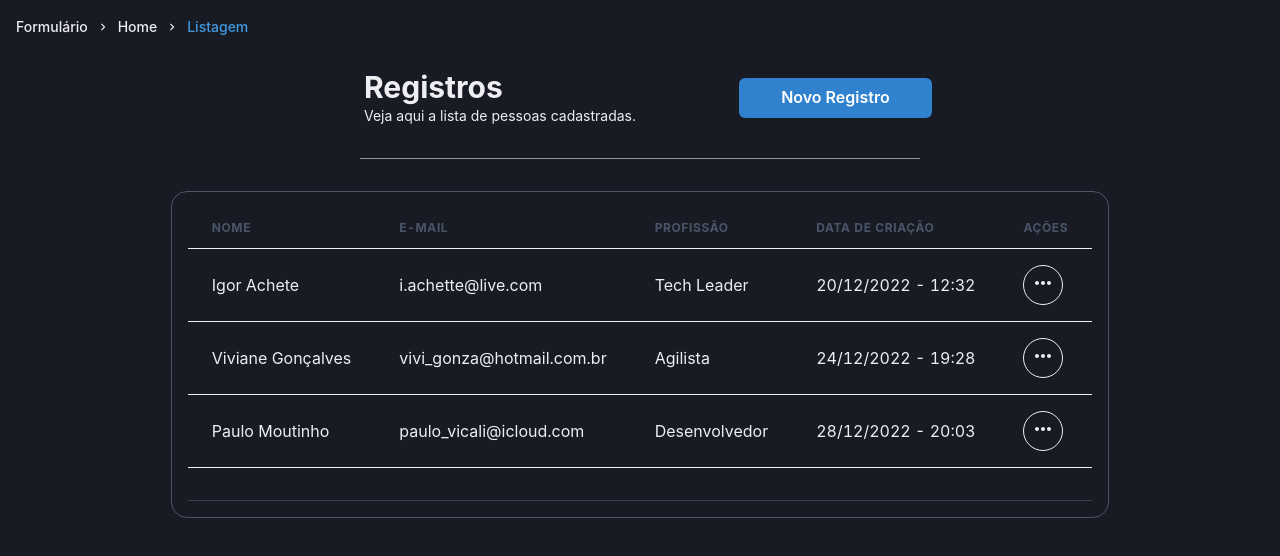
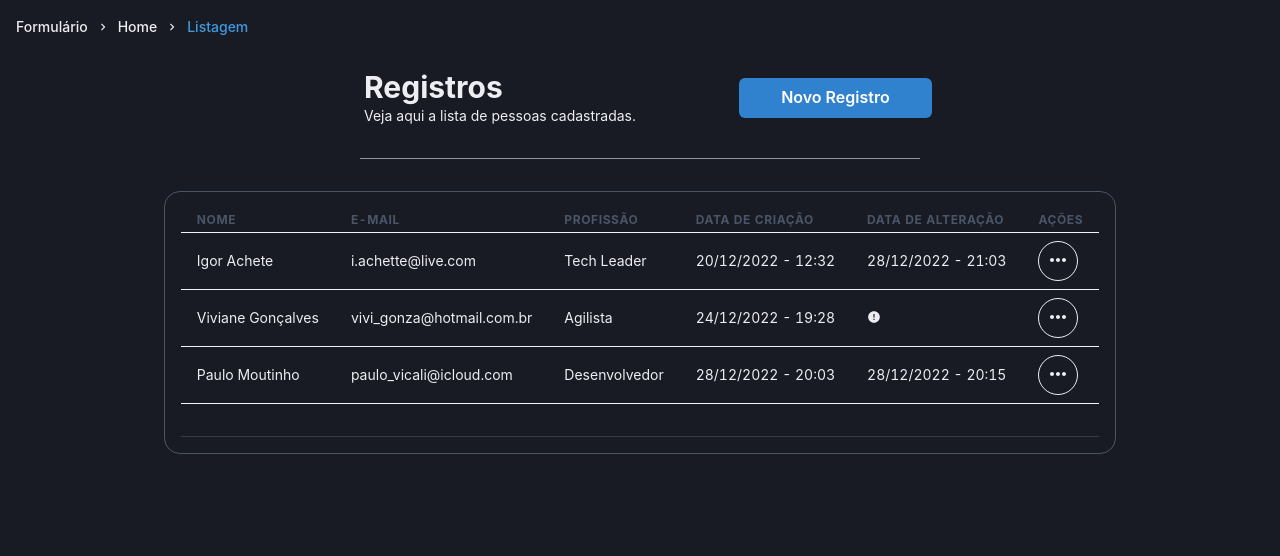
Before and after one commit to moutinhofuturedev/Good-Form, a Next.js app: page /list in a window 1280 px wide. Shown: the top 556 px of the page. Built offline with nearby package versions, Linux system fonts and the light colour scheme; data requests are answered from the project's data file.

Commit message:
refactor: muda size da tabela de listagem

```diff
--- a/src/pages/list.tsx
+++ b/src/pages/list.tsx
@@ -150,13 +150,14 @@ export default function List() {
             minW="620px"
           >
             <TableContainer>
-              <Table size="md">
+              <Table size="sm">
                 <Thead>
                   <Tr>
                     <Th>Nome</Th>
                     <Th>E-mail</Th>
                     <Th>Profissão</Th>
                     <Th>Data de criação</Th>
+                    <Th>Data de alteração</Th>
                     <Th>Ações</Th>
                   </Tr>
                 </Thead>
@@ -180,6 +181,13 @@ export default function List() {
                             <Icon as={MdError} />
                           ) : (
                             row.createdAt
+                          )}
+                        </Td>
+                        <Td>
+                          {!row.updatedAt ? (
+                            <Icon as={MdError} />
+                          ) : (
+                            row.updatedAt
                           )}
                         </Td>
                         <Td width="1px">
```
